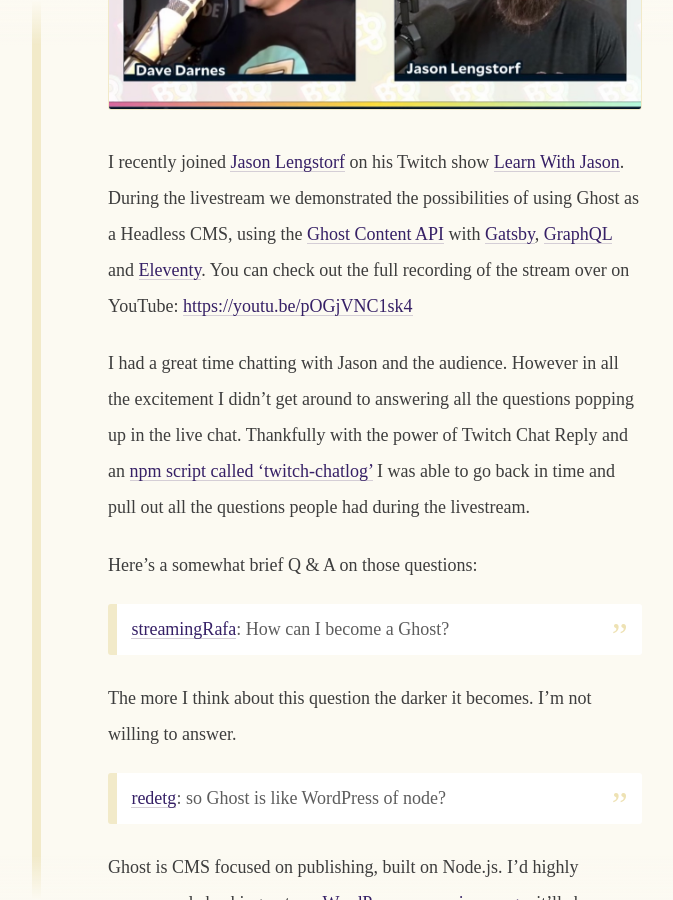
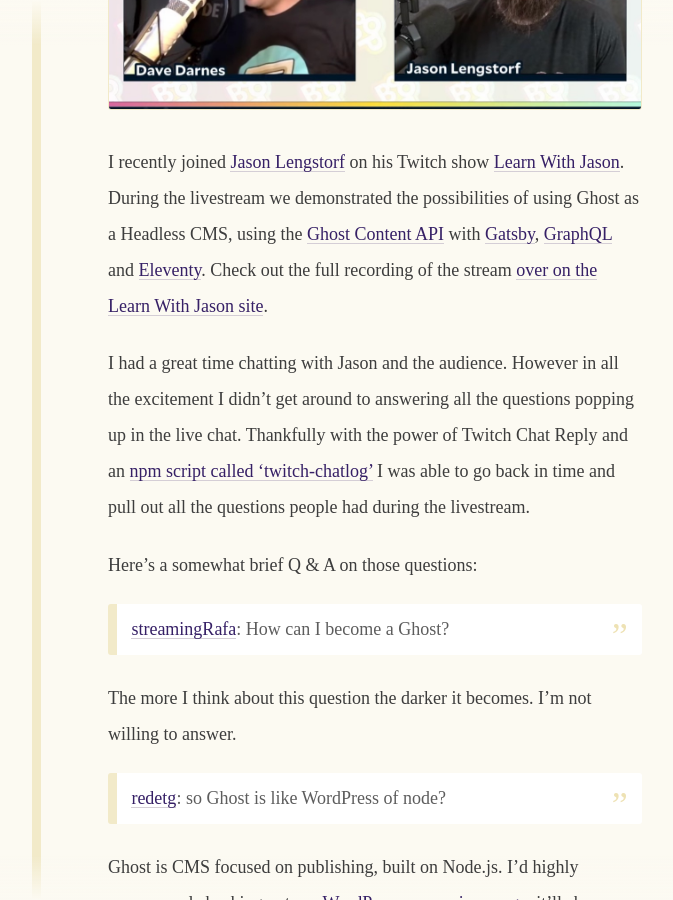
Before and after one commit to daviddarnes/david.darn.es, a Jekyll site: the page built from _posts/2020-04-11-learnwithjason-q-and-a.md, in a window 1280 px wide and 900 px high, scrolled down 437 px. Shown: the whole window, without its empty margins (328-1001 px from the left). Built offline with Jekyll 4.4.1, drawn with Linux system fonts in a browser that asks for light colours; some web fonts are replaced; comment, search, counter and statistics services are not loaded.

Commit message:
Update 2020-04-11-learnwithjason-q-and-a.md
Amend full video link

```diff
--- a/_posts/2020-04-11-learnwithjason-q-and-a.md
+++ b/_posts/2020-04-11-learnwithjason-q-and-a.md
@@ -9,7 +9,7 @@
 
 ![Me and Jason on the livestream](/images/lwjshow/lwjshow-banner.jpg)
 
-I recently joined [Jason Lengstorf](https://twitter.com/jlengstorf) on his Twitch show [Learn With Jason](https://www.learnwithjason.dev/). During the livestream we demonstrated the possibilities of using Ghost as a Headless CMS, using the [Ghost Content API](https://ghost.org/docs/api/v3/javascript/content/) with [Gatsby](https://ghost.org/docs/api/v3/gatsby/), [GraphQL](https://ghost.org/docs/api/v3/gatsby/graphql-recipes-for-ghost/) and [Eleventy](https://ghost.org/docs/api/v3/eleventy/). You can check out the full recording of the stream over on YouTube: [https://youtu.be/pOGjVNC1sk4](https://youtu.be/pOGjVNC1sk4)
+I recently joined [Jason Lengstorf](https://twitter.com/jlengstorf) on his Twitch show [Learn With Jason](https://www.learnwithjason.dev/). During the livestream we demonstrated the possibilities of using Ghost as a Headless CMS, using the [Ghost Content API](https://ghost.org/docs/api/v3/javascript/content/) with [Gatsby](https://ghost.org/docs/api/v3/gatsby/), [GraphQL](https://ghost.org/docs/api/v3/gatsby/graphql-recipes-for-ghost/) and [Eleventy](https://ghost.org/docs/api/v3/eleventy/). Check out the full recording of the stream [over on the Learn With Jason site](https://www.learnwithjason.dev/let-s-learn-ghost-on-the-jamstack).
 
 I had a great time chatting with Jason and the audience. However in all the excitement I didn't get around to answering all the questions popping up in the live chat. Thankfully with the power of Twitch Chat Reply and an [npm script called 'twitch-chatlog'](https://github.com/freaktechnik/twitch-chatlog) I was able to go back in time and pull out all the questions people had during the livestream.
 
```
